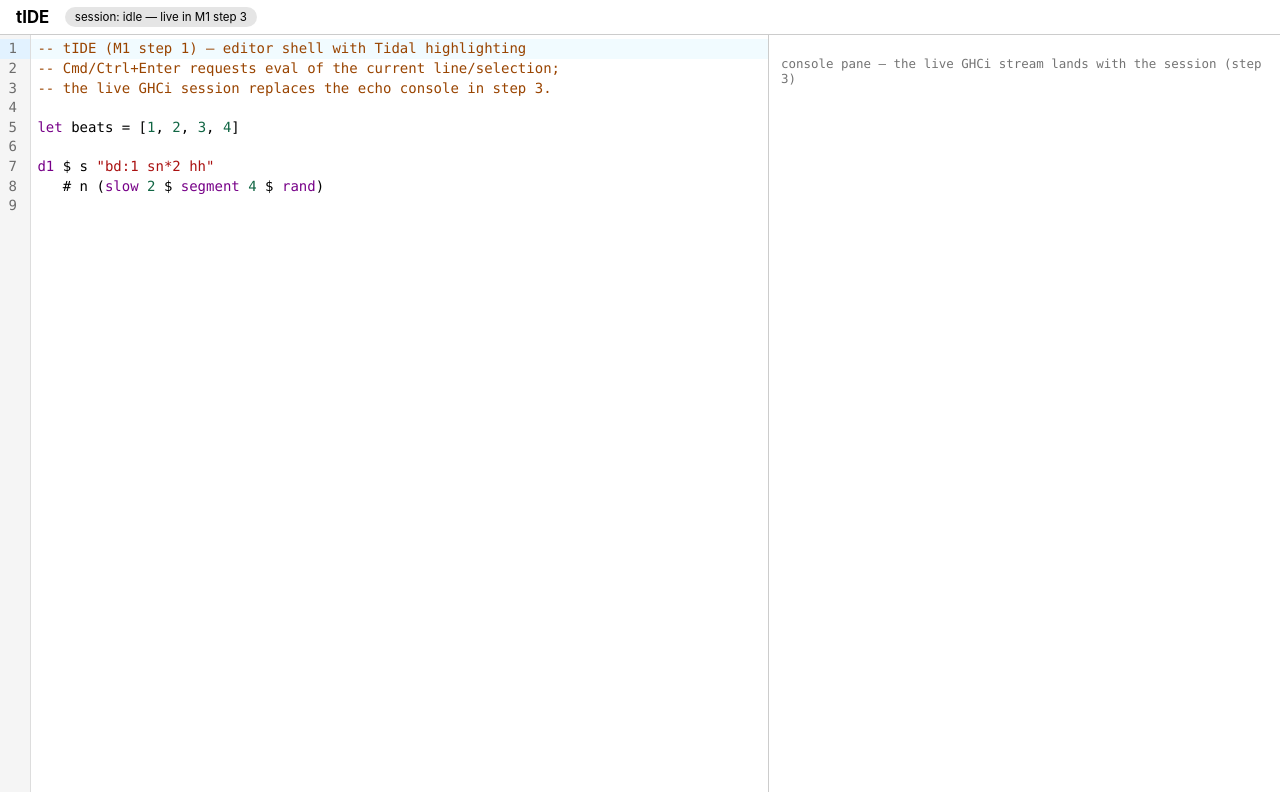
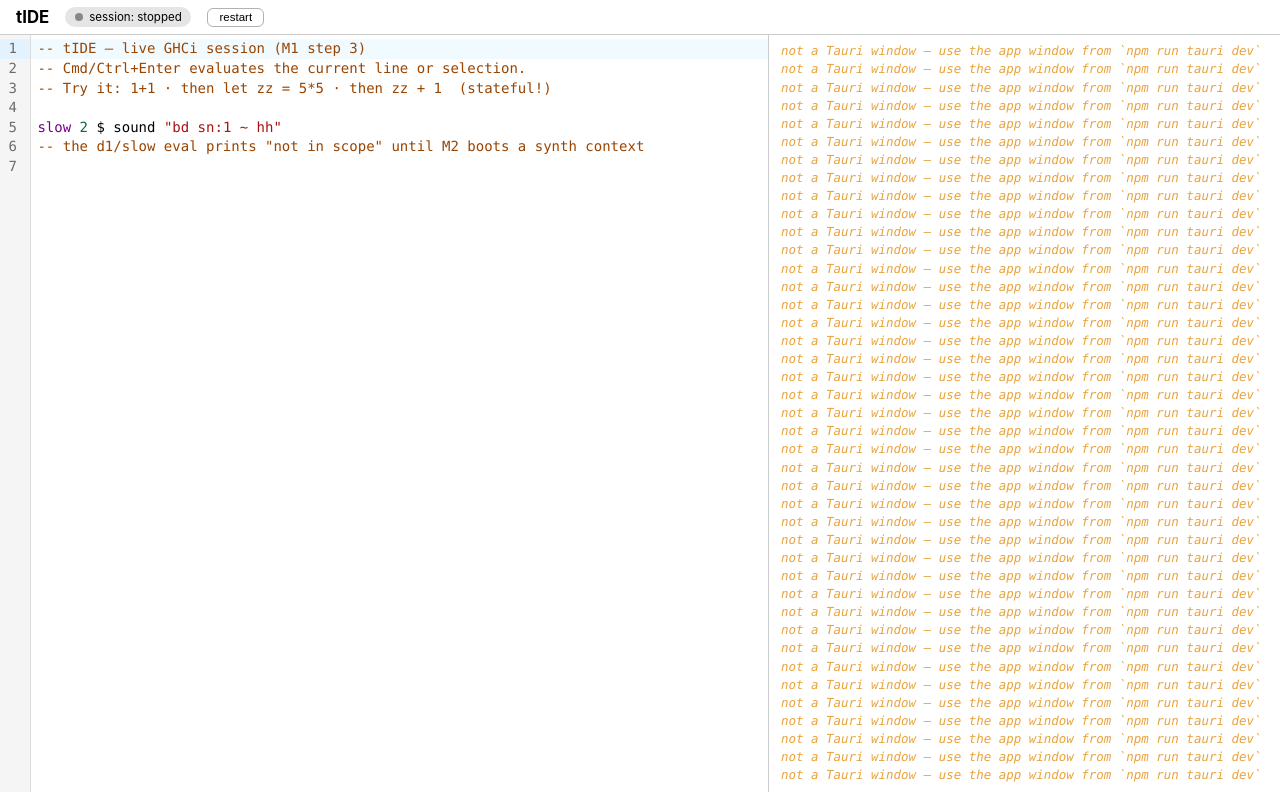
Before and after one commit to Hadidomena/tIDE, a SvelteKit app: page / in a window 1280 px wide. Built offline with nearby package versions, Linux system fonts and the light colour scheme.

Commit message:
feat(m1): initial frontend for editor

```diff
--- a/eslint.config.js
+++ b/eslint.config.js
@@ -22,5 +22,9 @@ export default tseslint.config(
 	},
 	{
 		ignores: ['build/', 'dist/', 'src-tauri/target/', '.svelte-kit/']
+	},
+	{
+		files: ['**/*.svelte.js', '**/*.svelte.ts'],
+		languageOptions: { parser: tseslint.parser }
 	}
 );
--- /dev/null
+++ b/src/lib/session.svelte.ts
@@ -0,0 +1,91 @@
+import { invoke } from '@tauri-apps/api/core';
+import { listen, type UnlistenFn } from '@tauri-apps/api/event';
+
+export type SessionState = 'stopped' | 'starting' | 'ready' | 'busy' | 'failed';
+
+export interface Chunk {
+	id: number;
+	stream: 'stdout' | 'stderr' | 'system';
+	text: string;
+}
+
+type WireEvent =
+	| { kind: 'state'; state: SessionState }
+	| { kind: 'output'; stream: 'stdout' | 'stderr'; text: string };
+
+const MAX_CHUNKS = 2000;
+
+class SessionModel {
+	state = $state<SessionState>('stopped');
+	chunks = $state<Chunk[]>([]);
+	private connected = false;
+	private unlisten: UnlistenFn | undefined;
+	private seq = 0;
+
+	async connect() {
+		if (this.connected) return;
+		if (typeof window === 'undefined' || !('__TAURI_INTERNALS__' in window)) {
+			this.push('system', 'not a Tauri window — use the app window from `npm run tauri dev`\n');
+			return;
+		}
+		this.connected = true;
+		this.unlisten = await listen<WireEvent>('session://event', (e) => this.handle(e.payload));
+		await this.start();
+	}
+
+	private handle(ev: WireEvent) {
+		if (ev.kind === 'state') {
+			this.state = ev.state;
+			return;
+		}
+		this.push(ev.stream, ev.text);
+		if (
+			ev.stream === 'stderr' &&
+			/failed to spawn ghci|cannot satisfy -package tidal/.test(ev.text)
+		) {
+			this.push(
+				'system',
+				'hint: Tidal missing — see README prerequisites (cabal install --lib tidal)\n'
+			);
+		}
+	}
+
+	private push(stream: Chunk['stream'], text: string) {
+		this.chunks.push({ id: this.seq++, stream, text });
+		if (this.chunks.length > MAX_CHUNKS) {
+			this.chunks.splice(0, this.chunks.length - MAX_CHUNKS);
+		}
+	}
+
+	async start() {
+		try {
+			this.state = await invoke<SessionState>('session_start');
+		} catch (e) {
+			this.push('system', `start failed: ${String(e)}\n`);
+		}
+	}
+
+	async eval(code: string) {
+		try {
+			await invoke('session_eval', { code });
+		} catch (e) {
+			this.push('system', `eval rejected: ${String(e)}\n`);
+		}
+	}
+
+	async restart() {
+		try {
+			this.state = await invoke<SessionState>('session_restart');
+		} catch (e) {
+			this.push('system', `restart failed: ${String(e)}\n`);
+		}
+	}
+
+	destroy() {
+		this.unlisten?.();
+		this.unlisten = undefined;
+		this.connected = false;
+	}
+}
+
+export const session = new SessionModel();
--- a/src/routes/+page.svelte
+++ b/src/routes/+page.svelte
@@ -1,39 +1,58 @@
 <script lang="ts">
 	import Editor from '$lib/editor/Editor.svelte';
+	import { session } from '$lib/session.svelte';
 
-	let buffer = $state(`-- tIDE (M1 step 1) — editor shell with Tidal highlighting
--- Cmd/Ctrl+Enter requests eval of the current line/selection;
--- the live GHCi session replaces the echo console in step 3.
+	let buffer = $state(`-- tIDE — live GHCi session (M1 step 3)
+-- Cmd/Ctrl+Enter evaluates the current line or selection.
+-- Try it: 1+1 · then let zz = 5*5 · then zz + 1  (stateful!)
 
-let beats = [1, 2, 3, 4]
-
-d1 $ s "bd:1 sn*2 hh"
-   # n (slow 2 $ segment 4 $ rand)
+slow 2 $ sound "bd sn:1 ~ hh"
+-- the d1/slow eval prints "not in scope" until M2 boots a synth context
 `);
 
-	let evalEcho = $state('');
+	let consoleEl: HTMLPreElement | undefined = $state();
+	let stickToBottom = true;
 
-	// placeholder sink until session_eval lands (step 3)
+	$effect(() => {
+		void session.connect();
+	});
+
+	$effect(() => {
+		const last = session.chunks.at(-1);
+		if (last && consoleEl && stickToBottom) {
+			consoleEl.scrollTop = consoleEl.scrollHeight;
+		}
+	});
+
 	function handleEval(code: string) {
-		evalEcho = `eval requested (no session yet):\n\n${code}`;
+		void session.eval(code);
+	}
+
+	function onScroll() {
+		if (!consoleEl) return;
+		stickToBottom = consoleEl.scrollHeight - consoleEl.scrollTop - consoleEl.clientHeight < 24;
 	}
 </script>
 
 <header>
 	<h1>tIDE</h1>
-	<span class="chip">session: idle — live in M1 step 3</span>
+	<span class="chip {session.state}">
+		<span class="dot"></span>
+		session: {session.state}
+	</span>
+	{#if session.state === 'failed' || session.state === 'stopped'}
+		<button class="restart" type="button" onclick={() => void session.restart()}>restart</button>
+	{/if}
 </header>
 
 <main>
 	<section class="editor-pane" aria-label="code editor">
 		<Editor bind:content={buffer} onEval={handleEval} />
 	</section>
-	<section class="console-pane" aria-label="console">
-		{#if evalEcho}
-			<pre>{evalEcho}</pre>
-		{:else}
-			<p class="hint">console pane — the live GHCi stream lands with the session (step 3)</p>
-		{/if}
+	<section class="console-pane" aria-label="console" role="log">
+		<pre bind:this={consoleEl} onscroll={onScroll}>{#each session.chunks as c (c.id)}<span
+					class={c.stream}>{c.text}</span
+				>{/each}</pre>
 	</section>
 </main>
 
@@ -57,10 +76,48 @@ d1 $ s "bd:1 sn*2 hh"
 	}
 
 	.chip {
+		display: inline-flex;
+		align-items: center;
+		gap: 0.4rem;
 		font-size: 0.72rem;
 		padding: 0.18rem 0.6rem;
 		border-radius: 999px;
 		background: color-mix(in srgb, currentColor 10%, transparent);
+	}
+
+	.dot {
+		width: 0.5rem;
+		height: 0.5rem;
+		border-radius: 50%;
+		background: #888;
+	}
+
+	.chip.ready .dot {
+		background: #2ecc71;
+	}
+	.chip.busy .dot,
+	.chip.starting .dot {
+		background: #f1c40f;
+		animation: pulse 0.8s infinite;
+	}
+	.chip.failed .dot {
+		background: #e74c3c;
+	}
+
+	@keyframes pulse {
+		50% {
+			opacity: 0.25;
+		}
+	}
+
+	.restart {
+		font-size: 0.72rem;
+		padding: 0.15rem 0.7rem;
+		border-radius: 6px;
+		border: 1px solid color-mix(in srgb, currentColor 30%, transparent);
+		background: transparent;
+		color: inherit;
+		cursor: pointer;
 	}
 
 	main {
@@ -78,18 +135,26 @@ d1 $ s "bd:1 sn*2 hh"
 	.console-pane {
 		border-left: 1px solid color-mix(in srgb, currentColor 20%, transparent);
 		padding: 0.5rem 0.75rem;
+		overflow: hidden;
+	}
+
+	.console-pane pre {
+		margin: 0;
+		font-family: Menlo, Monaco, Consolas, monospace;
+		font-size: 0.78rem;
+		line-height: 1.45;
+		white-space: pre-wrap;
+		height: 100%;
 		overflow-y: auto;
 	}
 
-	.console-pane pre,
-	.hint {
-		font-family: Menlo, Monaco, Consolas, monospace;
-		font-size: 0.78rem;
-		white-space: pre-wrap;
+	.stderr {
+		color: #e5484d;
 	}
 
-	.hint {
-		color: color-mix(in srgb, currentColor 55%, transparent);
+	.system {
+		color: #e8a33d;
+		font-style: italic;
 	}
 
 	@media (prefers-color-scheme: dark) {
@@ -97,5 +162,8 @@ d1 $ s "bd:1 sn*2 hh"
 			background-color: #1e1e24;
 			color: #eaeaea;
 		}
+		.stderr {
+			color: #ff6369;
+		}
 	}
 </style>
```
